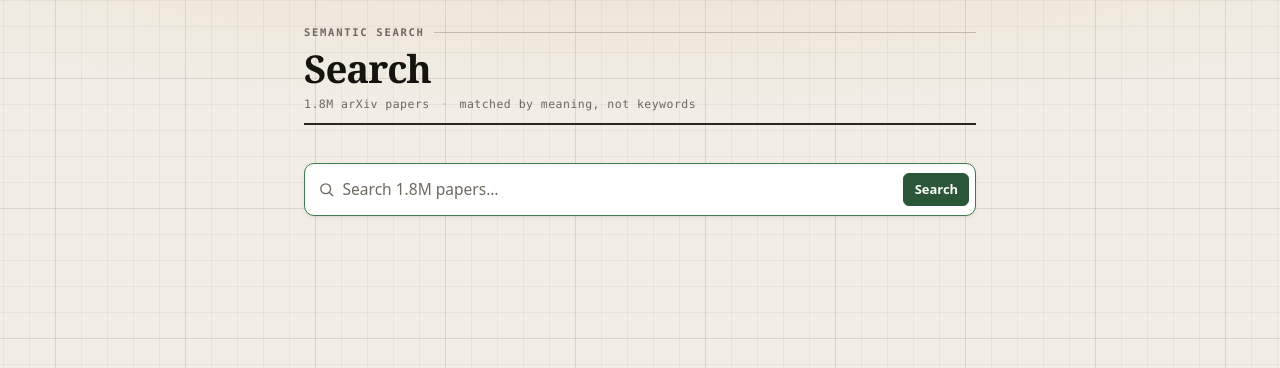
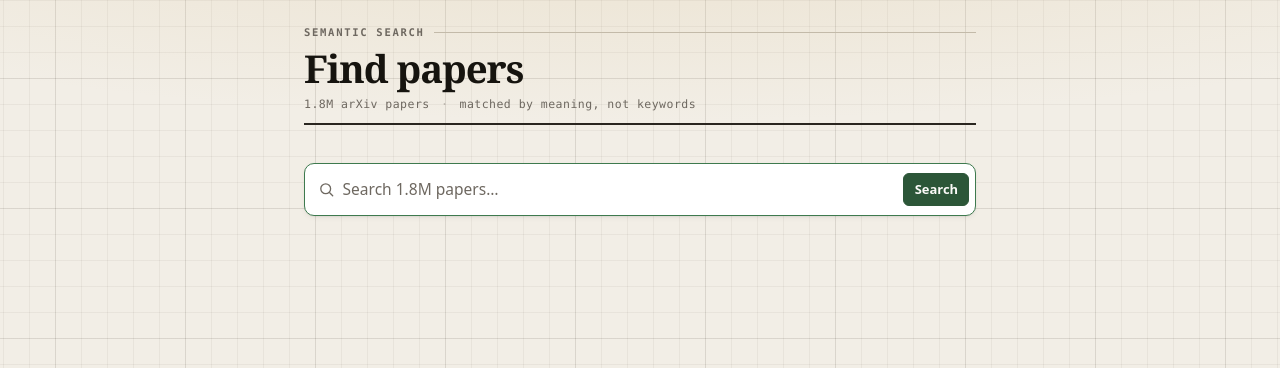
Before and after one commit to siddhm11/ResearchIT-priv, a FastAPI app: page /search in a window 1280 px wide. Shown: the part 52-420 px from the top of the page. Run offline with FastAPI, Linux system fonts and the light colour scheme; data that the repository does not hold is empty; some libraries are stand-ins or nearby versions.

Commit message:
fix(search): the query shows in the box, not as the heading
The search page printed the query as its heading, in the box and in the
result count ("10 results for ..."), and the empty state quoted it again.
b804177 kept the heading in step with a search from the box: that fixed a
stale heading but kept the repetition. The heading is now "Find papers",
naming the page like every other masthead, and the count and the empty
state no longer quote the query. The tab title still names it, so tabs and
the browser's history tell searches apart.

With the box the only place on the page that names the query, it has to be
right after Back and Forward. htmx restores those from saved HTML, which
holds the value the page was served with, not what was typed: Forward to a
search run from the box showed its results under the first query. app.js
now sets the box from the URL when htmx restores a page; the browser test
fails on that line without it.

Co-Authored-By: Claude Opus 5.5 <noreply@anthropic.com>

```diff
--- a/app/routers/search.py
+++ b/app/routers/search.py
@@ -128,7 +128,7 @@ async def search(
         resp = templates.TemplateResponse(
             request,
             "partials/search_results.html",
-            {"papers": papers, "query": q, "search_meta": search_meta, "heading_oob": True},
+            {"papers": papers, "query": q, "search_meta": search_meta, "with_title": True},
         )
     else:
         resp = templates.TemplateResponse(
--- a/app/static/app.js
+++ b/app/static/app.js
@@ -348,6 +348,16 @@
     if (isSearchRequest(e)) searchProgressStop();
   });
 
+  /* The box is the only place the search page shows its query, so it must name
+     the results under it. htmx restores Back/Forward from a snapshot of the
+     page's HTML, and what a reader typed is not in the HTML: Forward to a search
+     run from the box showed its results under the query the page was opened
+     with. The URL is right, so the box follows it. */
+  document.body.addEventListener('htmx:historyRestore', function () {
+    var box = document.getElementById('search-q');
+    if (box) box.value = new URLSearchParams(location.search).get('q') || '';
+  });
+
   /* ── Overflow menus ("⋯") and Copy arXiv ID ───────────────────────────
      Used by the redesigned paper page and feed cards. One menu open at a
      time; Escape or a click elsewhere closes it and returns focus to its
--- a/app/templates/partials/search_results.html
+++ b/app/templates/partials/search_results.html
@@ -1,19 +1,20 @@
 {# Search result list. #}
 {#
-  A search from the box swaps in only this list, so the heading and the tab
-  title above it would still name the query the page was opened with. The
-  answer to that search carries both: htmx swaps the heading by its id and
-  sets the document title from the <title>.
+  A search from the box swaps in only this list, so the tab title would still
+  name the query the page was opened with. The answer to that search carries a
+  <title>, which htmx applies to the document.
+
+  The query itself is shown only in the box: not in the heading, the result
+  count or the empty state.
 #}
-{% if heading_oob %}
+{% if with_title %}
   <title>{% if query %}{{ query }} — Search{% else %}Search{% endif %} — ResearchIT</title>
-  <h1 class="issue-title" id="search-title" hx-swap-oob="true">{% if query %}{{ query }}{% else %}Search{% endif %}</h1>
 {% endif %}
 {% if papers %}
   <div class="stack stack-4"{% if search_meta and search_meta.cached %} data-cached{% endif %}>
 
     <div class="search-meta">
-      <span>{{ papers | length }} result{{ "s" if papers | length != 1 else "" }} for &ldquo;{{ query }}&rdquo;</span>
+      <span>{{ papers | length }} result{{ "s" if papers | length != 1 else "" }}</span>
       {% if search_meta and search_meta.total_time_ms is defined %}
         <span>{{ search_meta.total_time_ms }}ms</span>
       {% endif %}
@@ -82,7 +83,7 @@
 
 {% elif query %}
   <div class="empty">
-    <p class="empty-title">No papers for &ldquo;{{ query }}&rdquo;</p>
+    <p class="empty-title">No papers matched this search</p>
     <p class="empty-body">Try broader wording, or the name of a method or model.</p>
   </div>
 {% endif %}
--- a/app/templates/search.html
+++ b/app/templates/search.html
@@ -14,7 +14,13 @@
 
   <header class="issue">
     <div class="issue-kicker">Semantic search</div>
-    <h1 class="issue-title" id="search-title">{% if query %}{{ query }}{% else %}Search{% endif %}</h1>
+    {#
+      The heading names the page, like every other masthead; it never repeats
+      the query. The query lives in the box below and in the tab title, and
+      nowhere else on the page (reported 2026-10-23: the same sentence ran as
+      the heading, in the box and in the result count).
+    #}
+    <h1 class="issue-title">Find papers</h1>
     <div class="issue-line">
       <span>1.8M arXiv papers</span>
       <span class="sep">·</span>
@@ -31,7 +37,7 @@
          stroke-linecap="round" aria-hidden="true">
       <circle cx="11" cy="11" r="7" /><path d="m21 21-4.3-4.3" />
     </svg>
-    <input type="search" name="q" value="{{ query }}"
+    <input type="search" name="q" id="search-q" value="{{ query }}"
            placeholder="Search 1.8M papers…"
            aria-label="Search papers"
            {% if not query %}autofocus{% endif %} />
```
Also changed, not shown: tests/test_e2e_search.py (+17 -13 lines), tests/test_search_router.py (+35 -9 lines).
